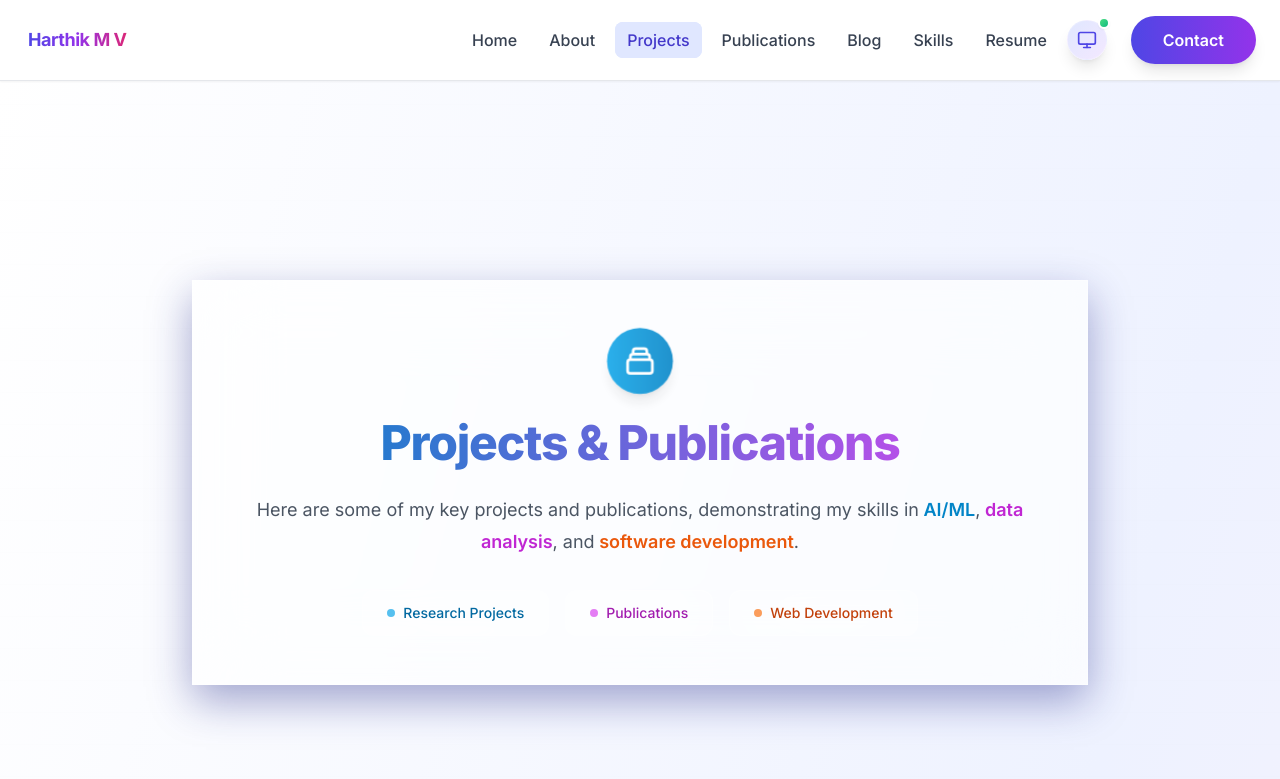
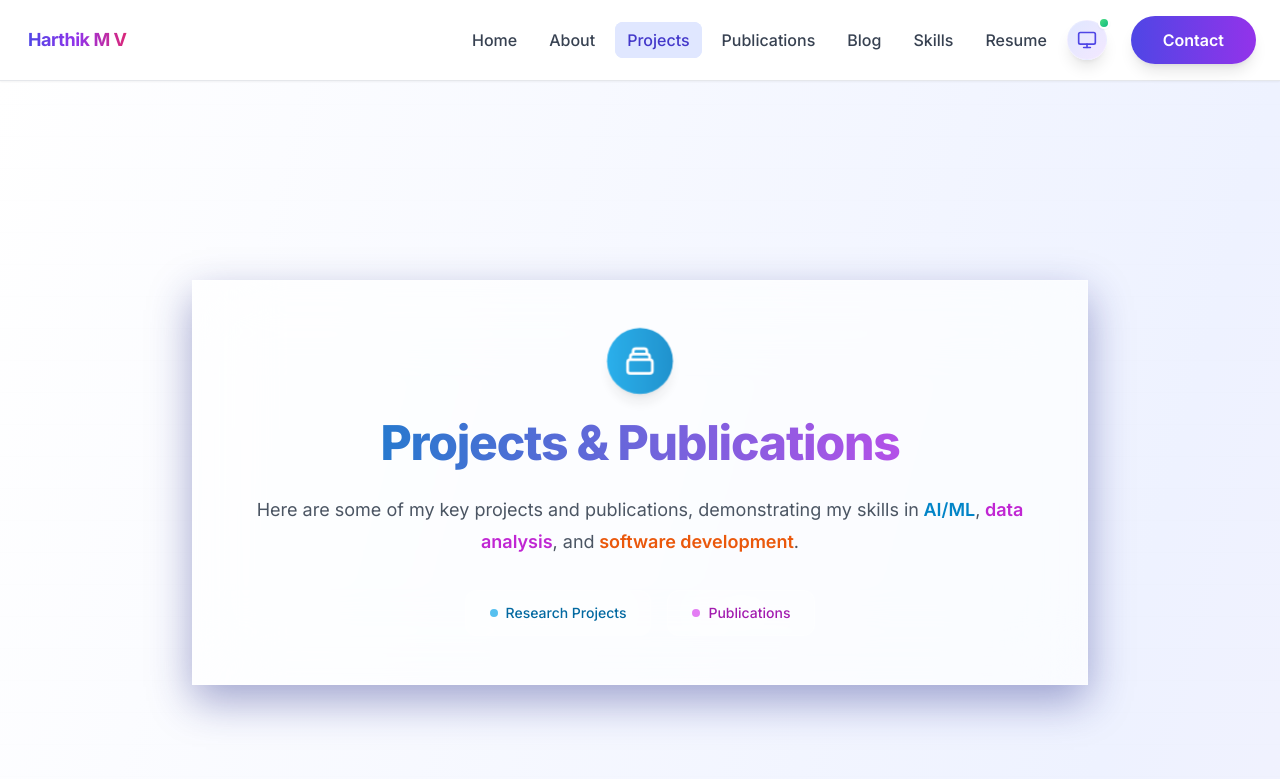
Before and after one commit to Harthik777/portfolio-website, a Next.js app: page /projects in a window 1280 px wide. Shown: the top 779 px of the page. Built offline with nearby package versions, Linux system fonts and the light colour scheme.

Commit message:
Update projects page

```diff
--- a/src/app/projects/page.tsx
+++ b/src/app/projects/page.tsx
@@ -223,10 +223,6 @@ export default function Projects() {
                   <div className="h-2 w-2 rounded-full bg-secondary-500 animate-pulse"></div>
                   <span className="text-xs font-medium text-secondary-700 dark:text-secondary-300 sm:text-sm">Publications</span>
                 </div>
-                <div className="btn-glass flex items-center space-x-2 hover-lift">
-                  <div className="h-2 w-2 rounded-full bg-accent-500 animate-pulse"></div>
-                  <span className="text-xs font-medium text-accent-700 dark:text-accent-300 sm:text-sm">Web Development</span>
-                </div>
               </div>
             </div>
 
```
